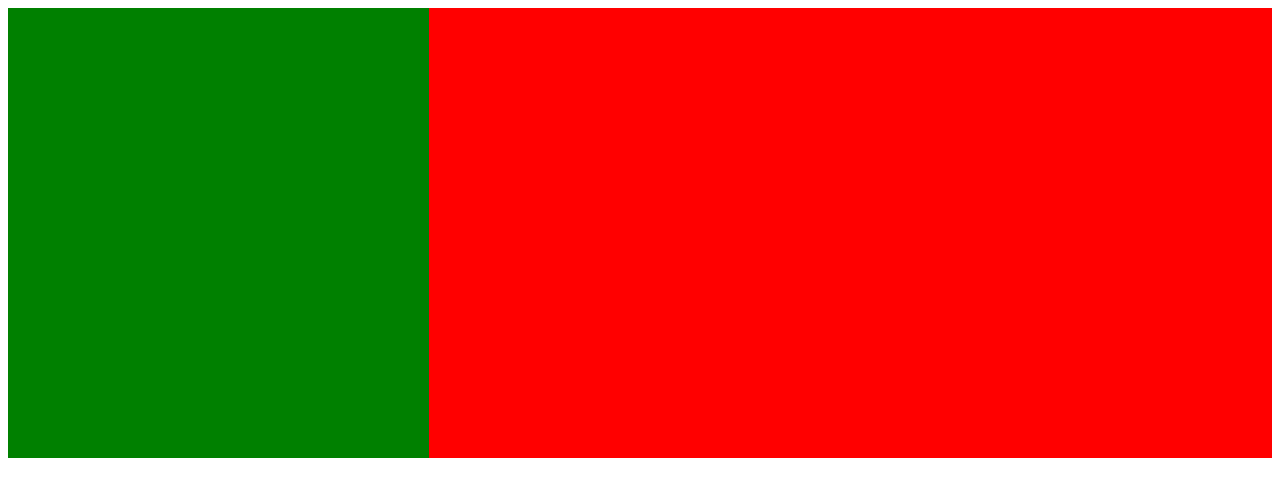
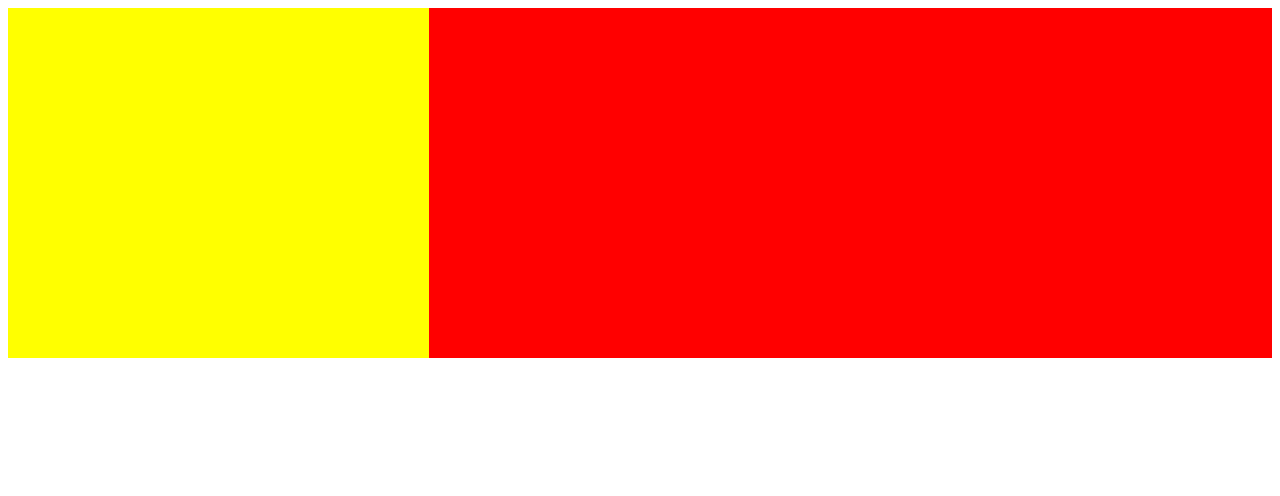
Before and after one commit to Delfx/codeacademy_2022, a plain HTML site: page task_responsive_2/index.html in a window 1280 px wide. Drawn offline with Linux system fonts and the light colour scheme.

Commit message:
updated task responsive  2

```diff
--- a/task_responsive_2/assets/css/style.css
+++ b/task_responsive_2/assets/css/style.css
@@ -4,22 +4,22 @@
 }
 
 .child_div {
-  width: 33.33%;
+  width: 100%;
   height: 450px;
   background-color: green;
 }
 
-@media only screen and (max-width: 785px) {
+@media (min-width: 785px) {
   .child_div {
     background-color: blue;
-    width: 100%;
+    width: 50%;
     height: 250px;
   }
 }
 
-@media (min-width: 786px) and (max-width: 1200px) {
+@media (min-width: 1200px) {
   .child_div {
-    width: 50%;
+    width: 33.33%;
     height: 350px;
     background-color: yellow;
   }
```
